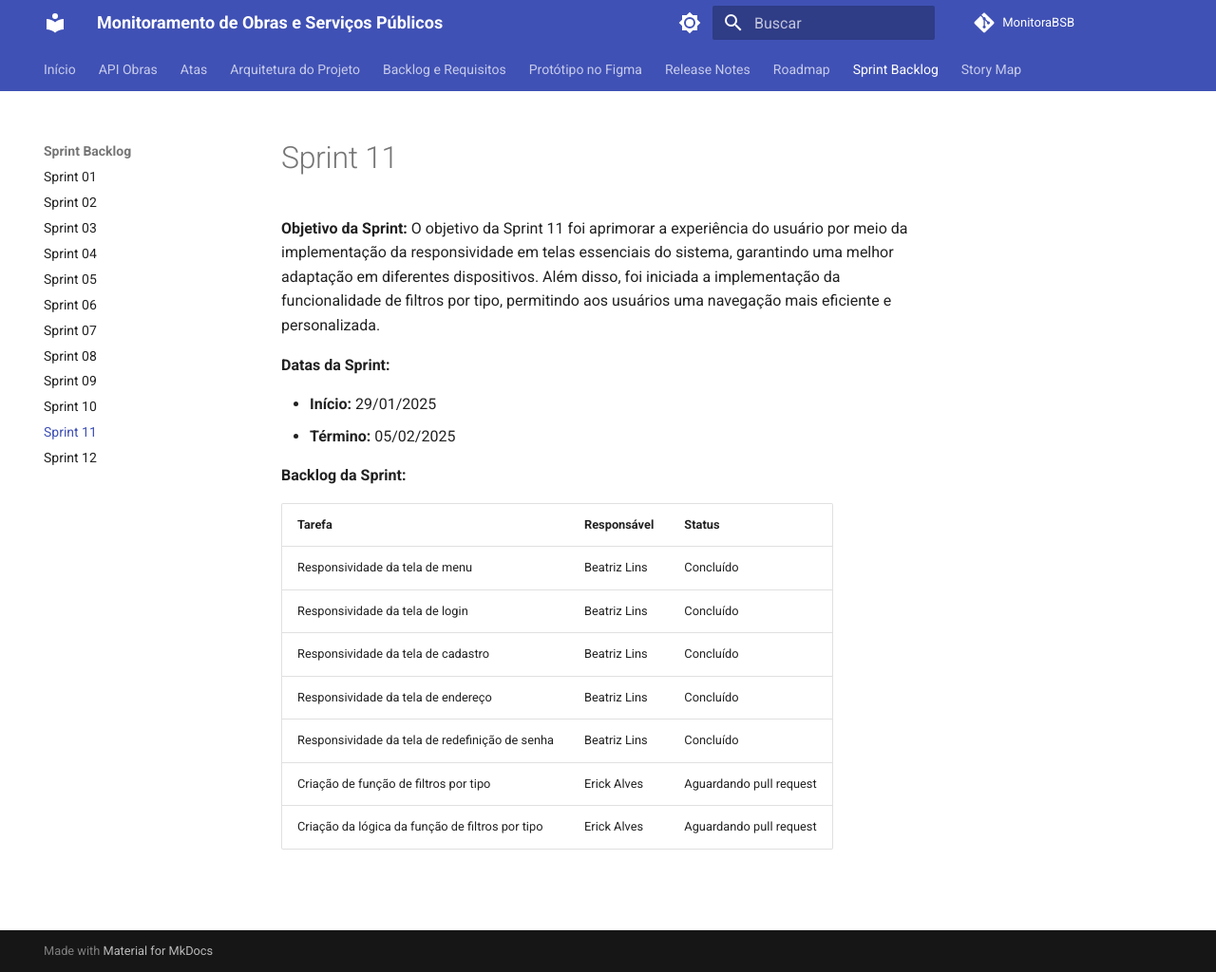
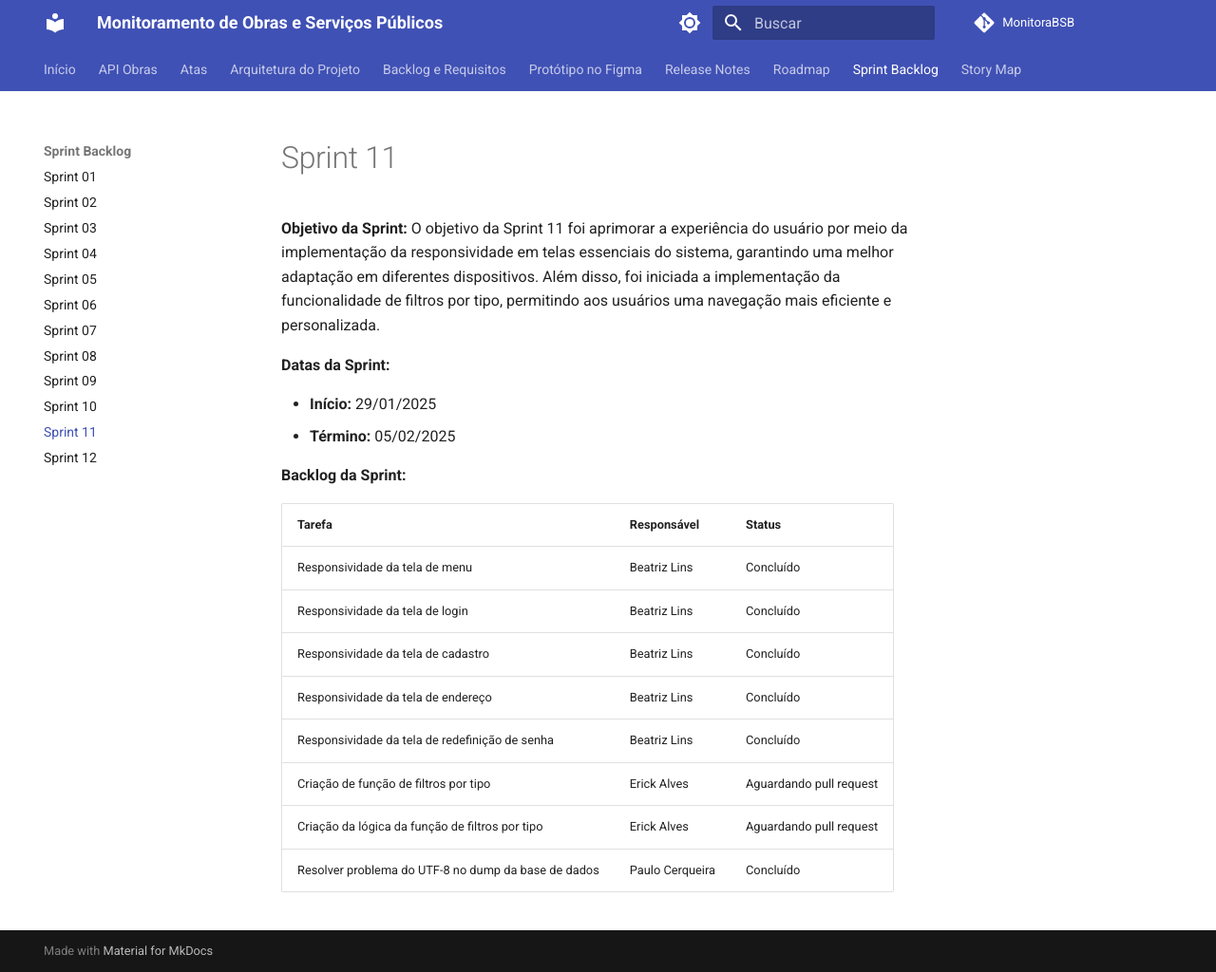
Before and after one commit to unb-mds/2024-2-Squad08, an MkDocs documentation site: the page built from docs/sprints/sprint11.md, in a window 1280 px wide and 1024 px high. Shown: the whole window at 95% size. Built offline with MkDocs 1.6.1 and Material for MkDocs 9.7.7, drawn with Linux system fonts in a browser that asks for light colours; comment, search, counter and statistics services are not loaded.

Commit message:
Update sprint11.md

```diff
--- a/docs/sprints/sprint11.md
+++ b/docs/sprints/sprint11.md
@@ -18,3 +18,4 @@
 | Responsividade da tela de redefinição de senha | Beatriz Lins | Concluído |
 | Criação de função de filtros por tipo | Erick Alves | Aguardando pull request |
 | Criação da lógica da função de filtros por tipo | Erick Alves | Aguardando pull request |
+| Resolver problema do UTF-8 no dump da base de dados | Paulo Cerqueira | Concluído |
```
